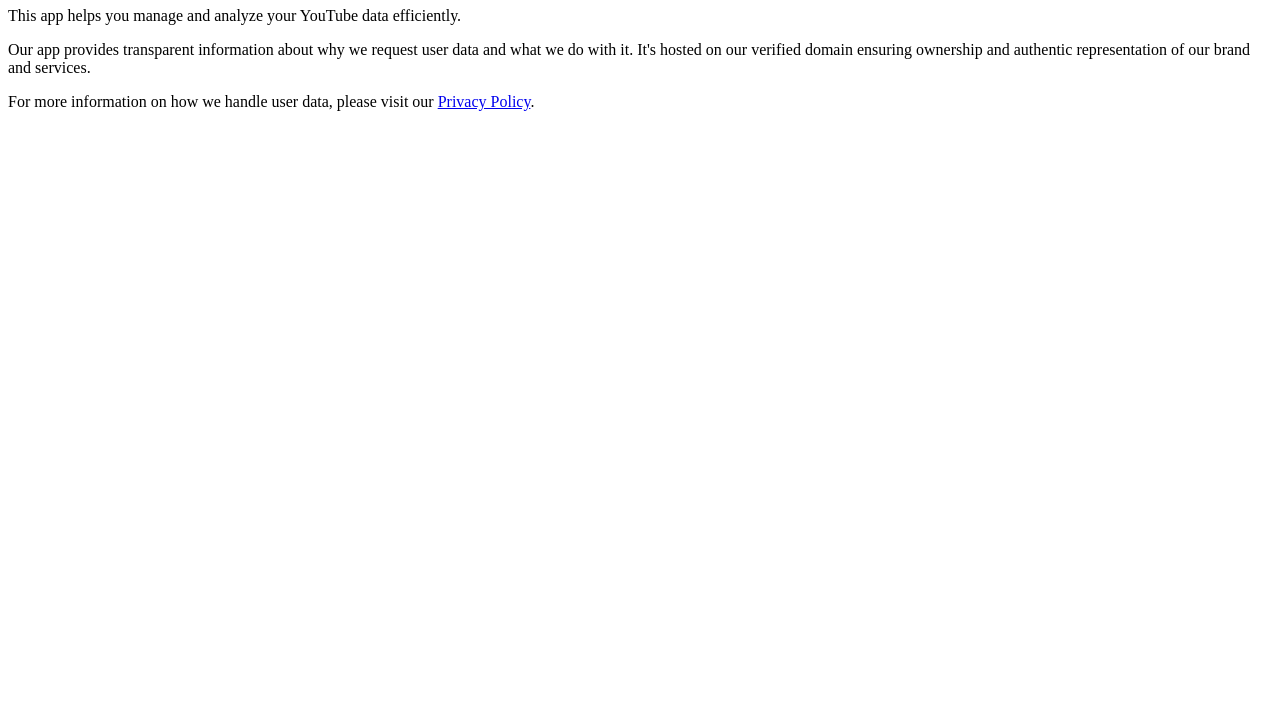
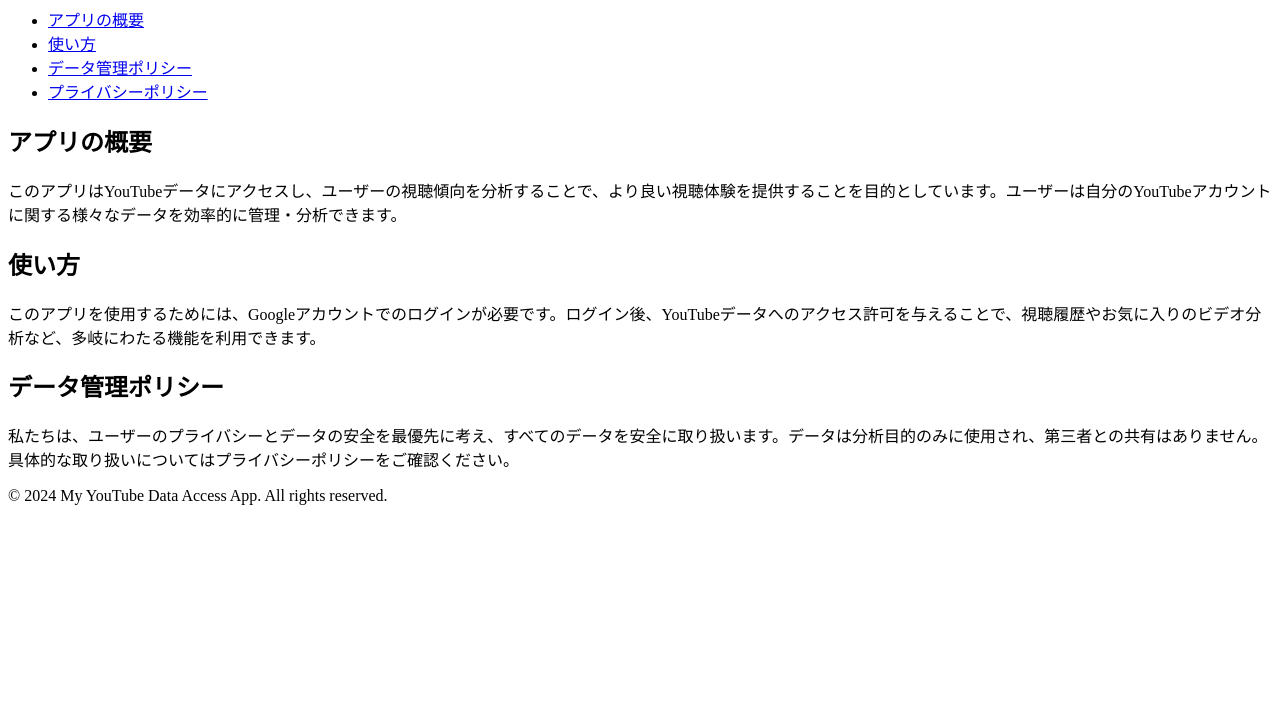
Before and after one commit to AI-YWJT/yttool1.github.io, a plain HTML site: page index.html in a window 1280 px wide. Shown: the part 73-800 px from the top of the page. Drawn offline with Linux system fonts and the light colour scheme.

Commit message:
Update index.html

```diff
--- a/index.html
+++ b/index.html
@@ -1,15 +1,41 @@
 <!DOCTYPE html>
-<html lang="en">
+<html lang="ja">
 <head>
     <meta charset="UTF-8">
     <meta name="viewport" content="width=device-width, initial-scale=1.0">
     <meta name="google-site-verification" content="hnJfIDH-I2SMd-9UnkOBtyqQKhqTJrYp5UyKUlMl5Y0" />
     <title>My YouTube Data Access App</title>
+    <meta name="description" content="My YouTube Data Access Appは、あなたのYouTubeチャンネルデータを効率的に管理し分析するためのツールです。">
+    <link rel="stylesheet" href="styles.css">
 </head>
 <body>
-    <h1>Welcome to My YouTube Data Access App</h1>
-    <p>This app helps you manage and analyze your YouTube data efficiently.</p>
-    <p>Our app provides transparent information about why we request user data and what we do with it. It's hosted on our verified domain ensuring ownership and authentic representation of our brand and services.</p>
-    <p>For more information on how we handle user data, please visit our <a href="privacy.html">Privacy Policy</a>.</p>
+    <header>
+        <h1>My YouTube Data Access App</h1>
+        <nav>
+            <ul>
+                <li><a href="#about">アプリの概要</a></li>
+                <li><a href="#how-it-works">使い方</a></li>
+                <li><a href="#data-policy">データ管理ポリシー</a></li>
+                <li><a href="privacy.html">プライバシーポリシー</a></li>
+            </ul>
+        </nav>
+    </header>
+    <main>
+        <section id="about">
+            <h2>アプリの概要</h2>
+            <p>このアプリはYouTubeデータにアクセスし、ユーザーの視聴傾向を分析することで、より良い視聴体験を提供することを目的としています。ユーザーは自分のYouTubeアカウントに関する様々なデータを効率的に管理・分析できます。</p>
+        </section>
+        <section id="how-it-works">
+            <h2>使い方</h2>
+            <p>このアプリを使用するためには、Googleアカウントでのログインが必要です。ログイン後、YouTubeデータへのアクセス許可を与えることで、視聴履歴やお気に入りのビデオ分析など、多岐にわたる機能を利用できます。</p>
+        </section>
+        <section id="data-policy">
+            <h2>データ管理ポリシー</h2>
+            <p>私たちは、ユーザーのプライバシーとデータの安全を最優先に考え、すべてのデータを安全に取り扱います。データは分析目的のみに使用され、第三者との共有はありません。具体的な取り扱いについてはプライバシーポリシーをご確認ください。</p>
+        </section>
+    </main>
+    <footer>
+        <p>&copy; 2024 My YouTube Data Access App. All rights reserved.</p>
+    </footer>
 </body>
 </html>
```
